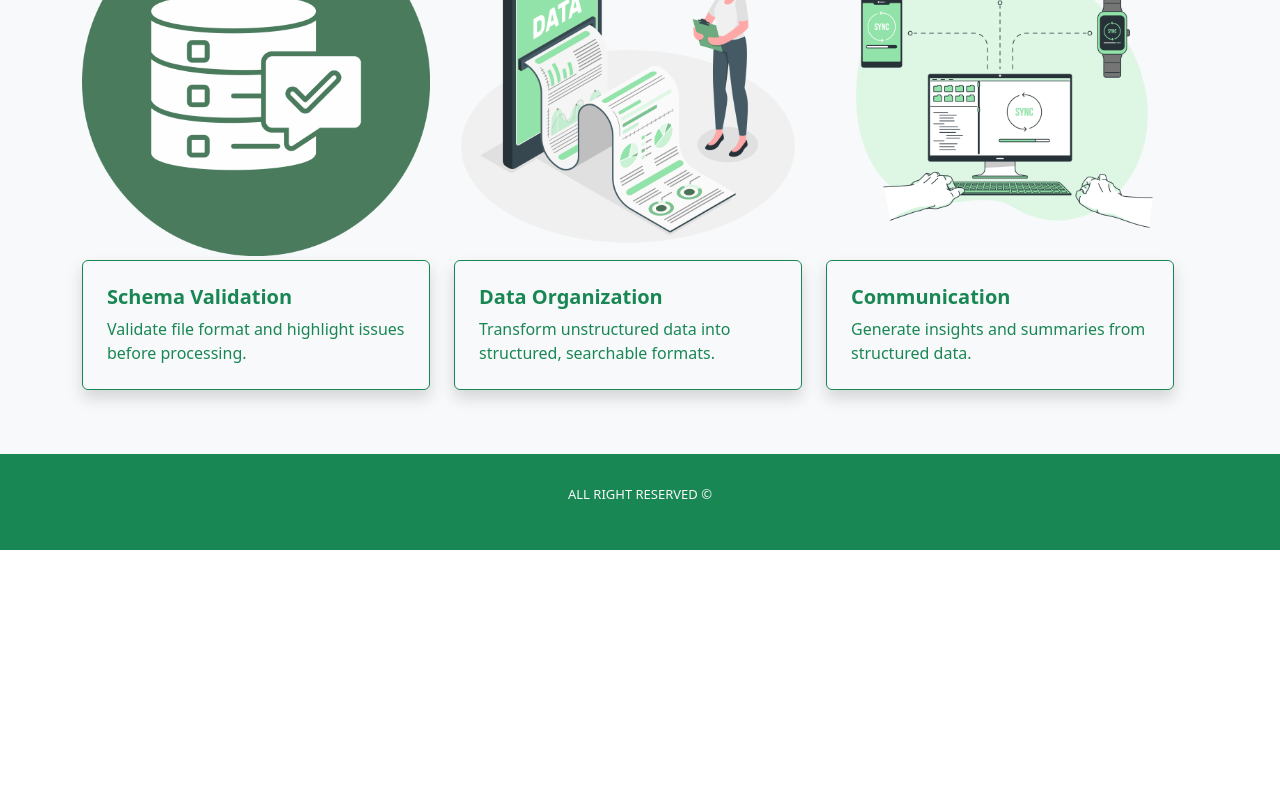
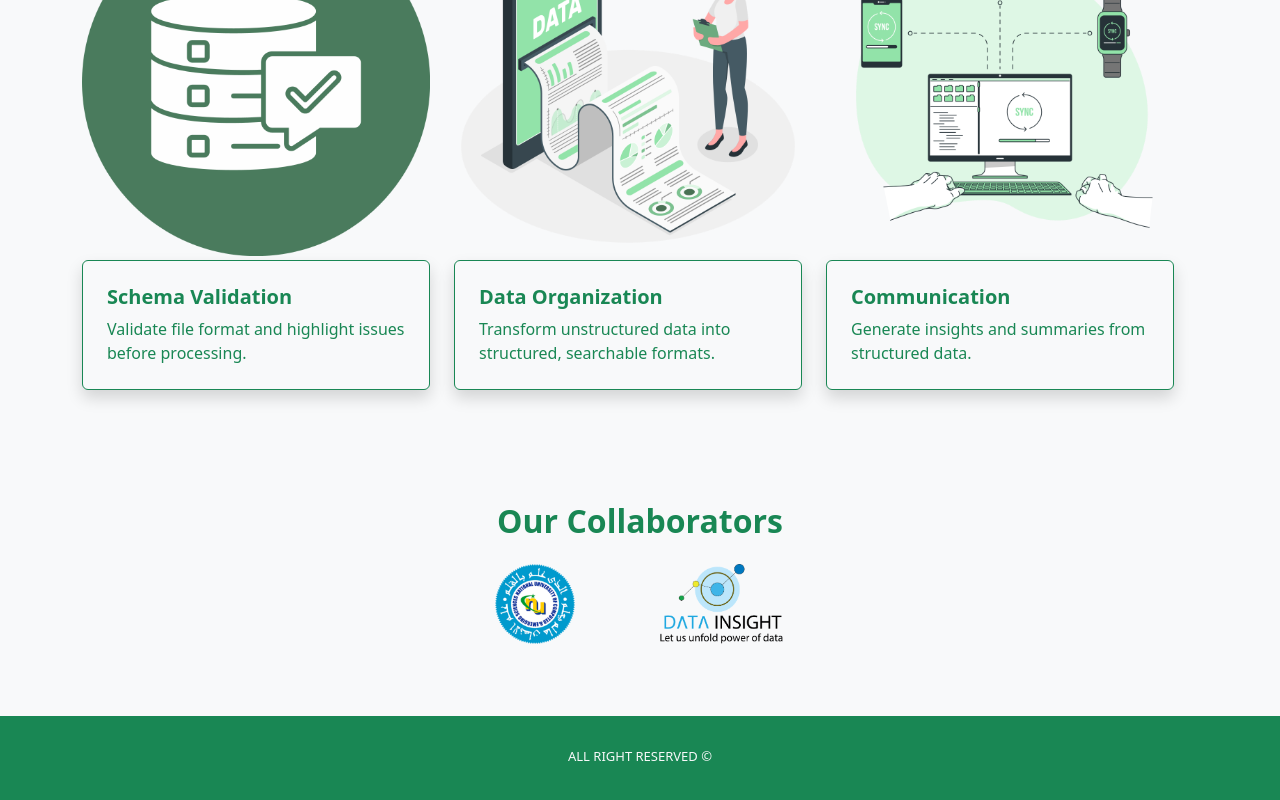
Before and after one commit to ZinoorFatima/IntelliDatum, a Next.js app: page / in a window 1280 px wide. Shown: the part 1986-2786 px from the top of the page. Before the commit the page ends 2536 px from the top, so only its background shows below. Built offline with nearby package versions, Linux system fonts and the light colour scheme.

Commit message:
feat: colloborators added to landing lage

```diff
--- a/app/page.jsx
+++ b/app/page.jsx
@@ -119,6 +119,31 @@ export default function Home() {
         ))}
       </div>
     </div>
+
+    {/* Collaborators Section */}
+    <div className="container py-5">
+      <h2 className="text-success fw-bold text-center mb-4">Our Collaborators</h2>
+      <div className="row justify-content-center align-items-center text-center">
+        <div className="col-6 col-md-2 mb-4">
+          <img
+            src="/logos/logo1.png"
+            alt="FAST NUCES"
+            className="img-fluid"
+            style={{ maxHeight: '80px', objectFit: 'contain' }}
+          />
+        </div>
+        <div className="col-6 col-md-2 mb-4">
+          <img
+            src="/logos/logo2.png"
+            alt="Data Insight Lab"
+            className="img-fluid"
+            style={{ maxHeight: '80px', objectFit: 'contain' }}
+          />
+        </div>
+      </div>
+    </div>
+
+
   </div>
 
   );
```
Also changed, not shown: public/logos/logo1.png (added), public/logos/logo2.png (added).
